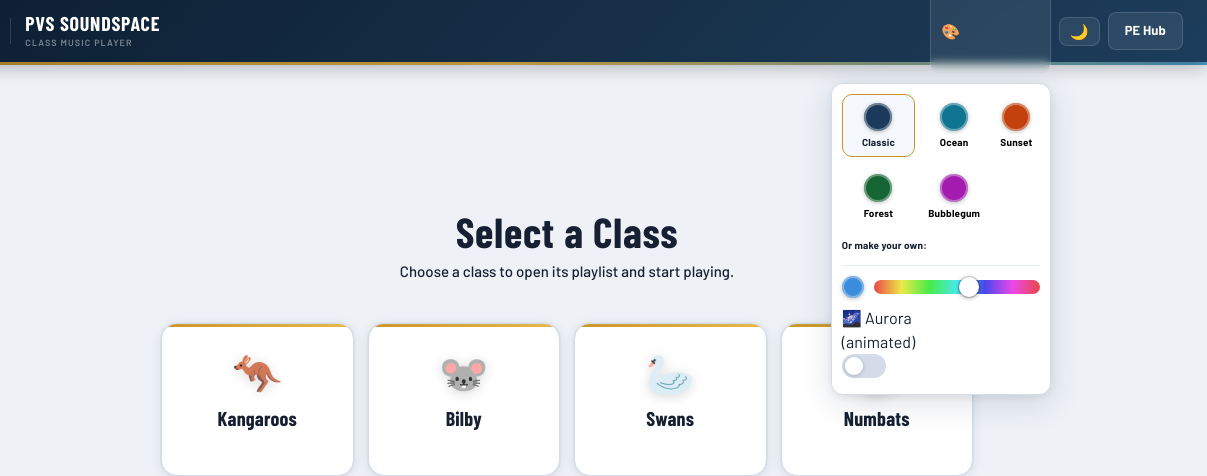
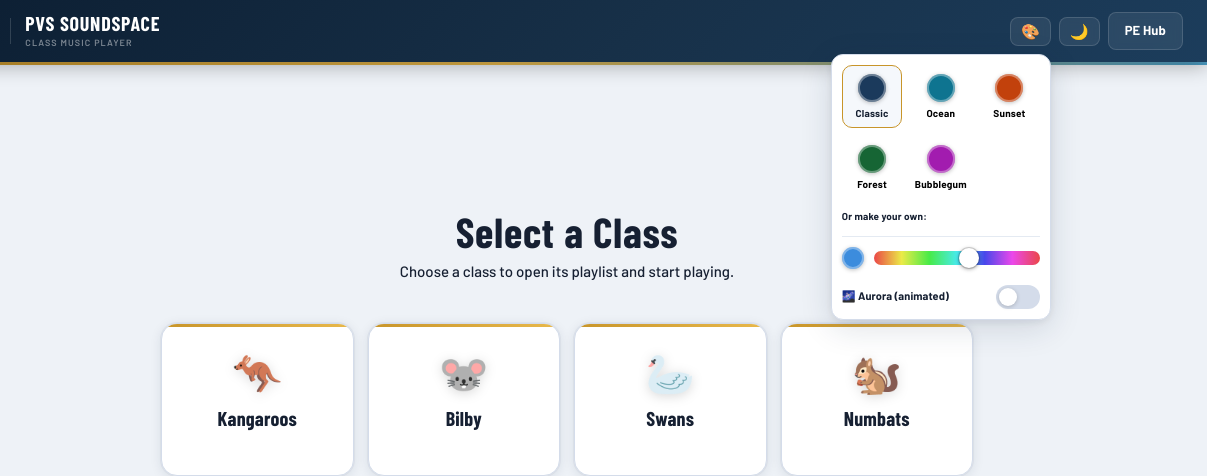
Before and after one commit to jakehoogwerf/Pioneer-SoundSpace, a website: page index.html in a window 1280 px wide. Both pictures are taken after a click on the button "Background colour". Shown: the top 476 px of the page, 73-1280 px from the left. Drawn offline with nearby package versions, Linux system fonts and the light colour scheme; a web font is replaced by a local one.

Commit message:
Update style.css

```diff
--- a/style.css
+++ b/style.css
@@ -255,7 +255,11 @@
   cursor: pointer;
   transition: background .15s, border-color .15s;
   font-family: 'Barlow', sans-serif;
-}
+  position: relative;
+  overflow: hidden;
+  --ripple-color: rgba(27,58,92,.14);
+}
+[data-theme="dark"] .bg-theme-swatch { --ripple-color: rgba(255,255,255,.12); }
 .bg-theme-swatch:hover { background: var(--surface-hover); }
 .bg-theme-swatch.is-selected { border-color: var(--accent); background: var(--surface-hover); }
 .bg-theme-swatch-dot {
@@ -283,6 +287,20 @@
   padding-top: 10px;
   margin-top: 4px;
   border-top: 1px solid var(--border-subtle);
+}
+.aurora-toggle-row {
+  grid-column: 1 / -1;
+  display: flex;
+  align-items: center;
+  justify-content: space-between;
+  gap: 8px;
+  padding-top: 8px;
+}
+.aurora-toggle-row span {
+  font-size: 11px;
+  font-weight: 700;
+  color: var(--text-muted);
+  letter-spacing: .01em;
 }
 .hue-slider-label {
   font-size: 10px;
@@ -418,8 +436,24 @@ body {
   letter-spacing: .01em;
   position: relative;
   overflow: hidden;
+  --ripple-color: rgba(255,255,255,.45);
 }
 .btn:active { transform: scale(.96); }
+.btn-outline, .btn-danger { --ripple-color: rgba(27,58,92,.14); }
+[data-theme="dark"] .btn-outline, [data-theme="dark"] .btn-danger { --ripple-color: rgba(255,255,255,.14); }
+
+.ripple-el {
+  position: absolute;
+  border-radius: 50%;
+  background: var(--ripple-color, rgba(255,255,255,.4));
+  transform: scale(0);
+  opacity: 1;
+  pointer-events: none;
+  animation: ripple-anim .55s ease-out forwards;
+}
+@keyframes ripple-anim {
+  to { transform: scale(1); opacity: 0; }
+}
 
 .btn-gold {
   background: linear-gradient(135deg, var(--gold) 0%, var(--gold-lt) 100%);
```
